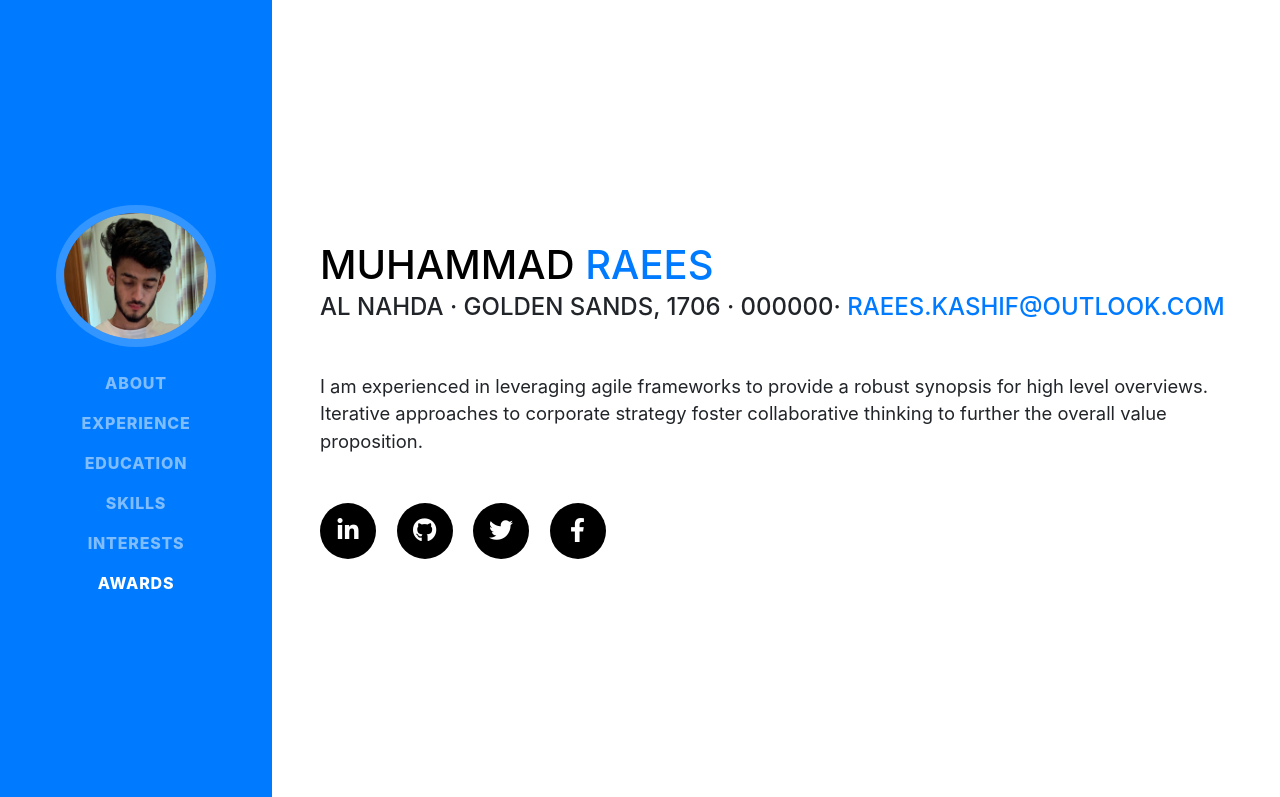
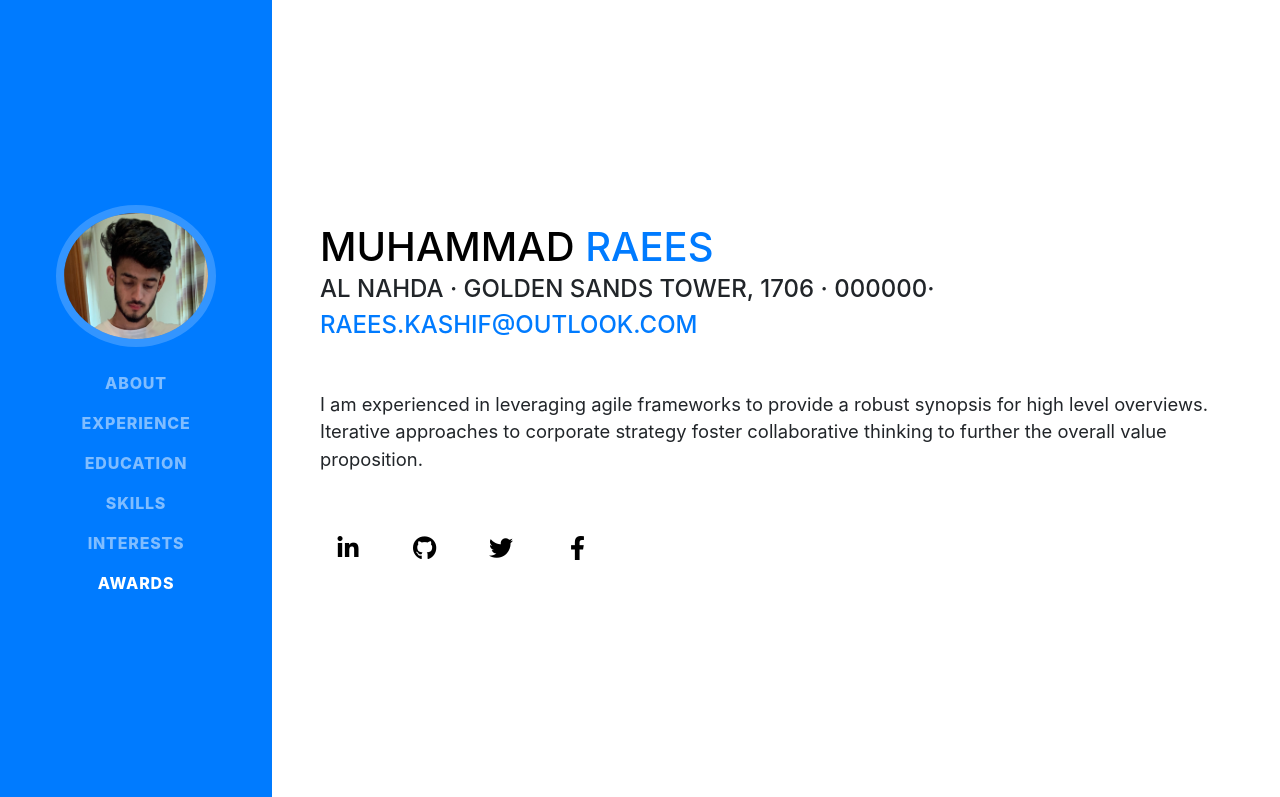
Before and after one commit to kashif189/raees1, a website with bundled scripts: page index.html in a window 1280 px wide. Shown: the top 797 px of the page. Built offline with nearby package versions, Linux system fonts and the light colour scheme; a web font is replaced by a local one.

Commit message:
change name of location

```diff
--- a/css/resume.css
+++ b/css/resume.css
@@ -7,7 +7,7 @@
 body {
   font-family: 'Muli', -apple-system, BlinkMacSystemFont, 'Segoe UI', Roboto, 'Helvetica Neue', Arial, sans-serif, 'Apple Color Emoji', 'Segoe UI Emoji', 'Segoe UI Symbol', 'Noto Color Emoji';
   padding-top: 54px;
-  color: #00ff00;
+  color: #000000;
 }
 
 @media (min-width: 992px) {
@@ -26,7 +26,7 @@ h6 {
   font-family: 'Saira Extra Condensed', -apple-system, BlinkMacSystemFont, 'Segoe UI', Roboto, 'Helvetica Neue', Arial, sans-serif, 'Apple Color Emoji', 'Segoe UI Emoji', 'Segoe UI Symbol', 'Noto Color Emoji';
   font-weight: 700;
   text-transform: uppercase;
-  color: #ffffff;
+  color: #000000;
 }
 
 h1 {
--- a/index.html
+++ b/index.html
@@ -19,7 +19,7 @@
   <link href="vendor/fontawesome-free/css/all.min.css" rel="stylesheet">
 
   <!-- Custom styles for this template -->
-  <link href="css/resume.min.css" rel="stylesheet">
+  <link href="css/resume.css" rel="stylesheet">
 
 </head>
 
@@ -66,7 +66,7 @@
         <h1 class="mb-0">Muhammad
           <span class="text-primary">Raees</span>
         </h1>
-        <div class="subheading mb-5">Al Nahda · golden sands, 1706 · 000000·
+        <div class="subheading mb-5">Al Nahda · golden sands tower, 1706 · 000000·
           <a href="mailto:raees.kashif@outlook.com">raees.kashif@outlook.com</a>
         </div>
         <p class="lead mb-5">I am experienced in leveraging agile frameworks to provide a robust synopsis for high level overviews. Iterative approaches to corporate strategy foster collaborative thinking to further the overall value proposition.</p>
```
